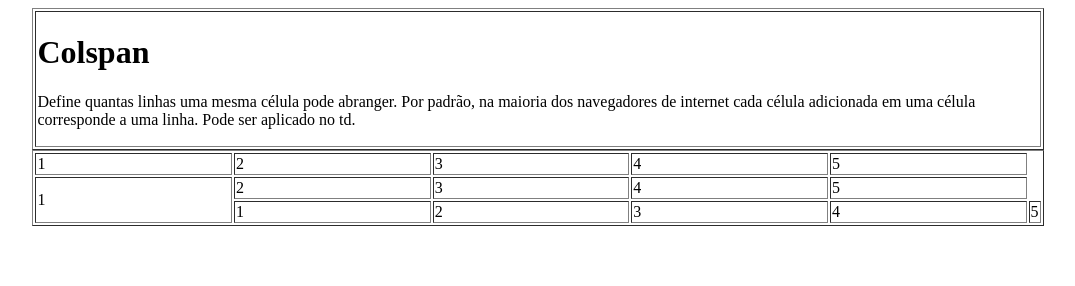
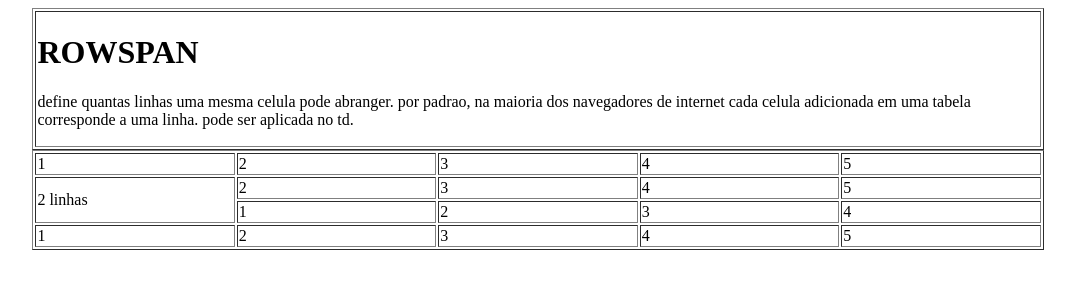
Before and after one commit to souza244-uxx/atividD, a plain HTML site: page 1rolwpan.index.html in a window 1280 px wide. Shown: the whole page, without its empty margins (102-1177 px from the left). Drawn offline with Linux system fonts and the light colour scheme.

Commit message:
Update 1rolwpan.index.html

```diff
--- a/1rolwpan.index.html
+++ b/1rolwpan.index.html
@@ -1,6 +1,5 @@
-
 <!DOCTYPE html>
-<html>
+<html lang="pt-br">
 <head>
 	<meta charset="utf-8">
 	<meta name="viewport" content="width=device-width, initial-scale=1">
@@ -10,12 +9,12 @@
 	<table width="80%" align="center" border="1">
 		<tr>
 			<td>
-				<h1> Colspan </h1>
+				<h1>ROWSPAN</h1>
 				<p>
-					Define quantas linhas uma mesma célula pode abranger.
-					Por padrão, na maioria dos navegadores de internet
-					cada célula  adicionada em uma célula corresponde a
-					 uma linha. Pode ser aplicado no td.
+					define quantas linhas uma mesma celula pode abranger.
+					por padrao, na maioria dos navegadores de internet
+					cada celula adicionada em uma tabela corresponde a
+					uma linha. pode ser aplicada no td.
 				</p>
 			</td>
 		</tr>
@@ -29,12 +28,18 @@
 			<td width="20%">5</td>
 		</tr>
 		<tr>
-			<td width="20%" rowspan="2">1</td>
+			<td width="20%" rowspan="2">2 linhas</td>
 			<td width="20%">2</td>
 			<td width="20%">3</td>
 			<td width="20%">4</td>
 			<td width="20%">5</td>
-
+		</tr>
+		<tr>
+			<td width="20%">1</td>
+			<td width="20%">2</td>
+			<td width="20%">3</td>
+			<td width="20%">4</td>
+		</tr>
 		<tr>
 			<td width="20%">1</td>
 			<td width="20%">2</td>
@@ -42,9 +47,5 @@
 			<td width="20%">4</td>
 			<td width="20%">5</td>
 		</tr>
-	</table>
-
-
-
 </body>
 </html>
```
Lines whose indentation alone changed are shown as unchanged.
